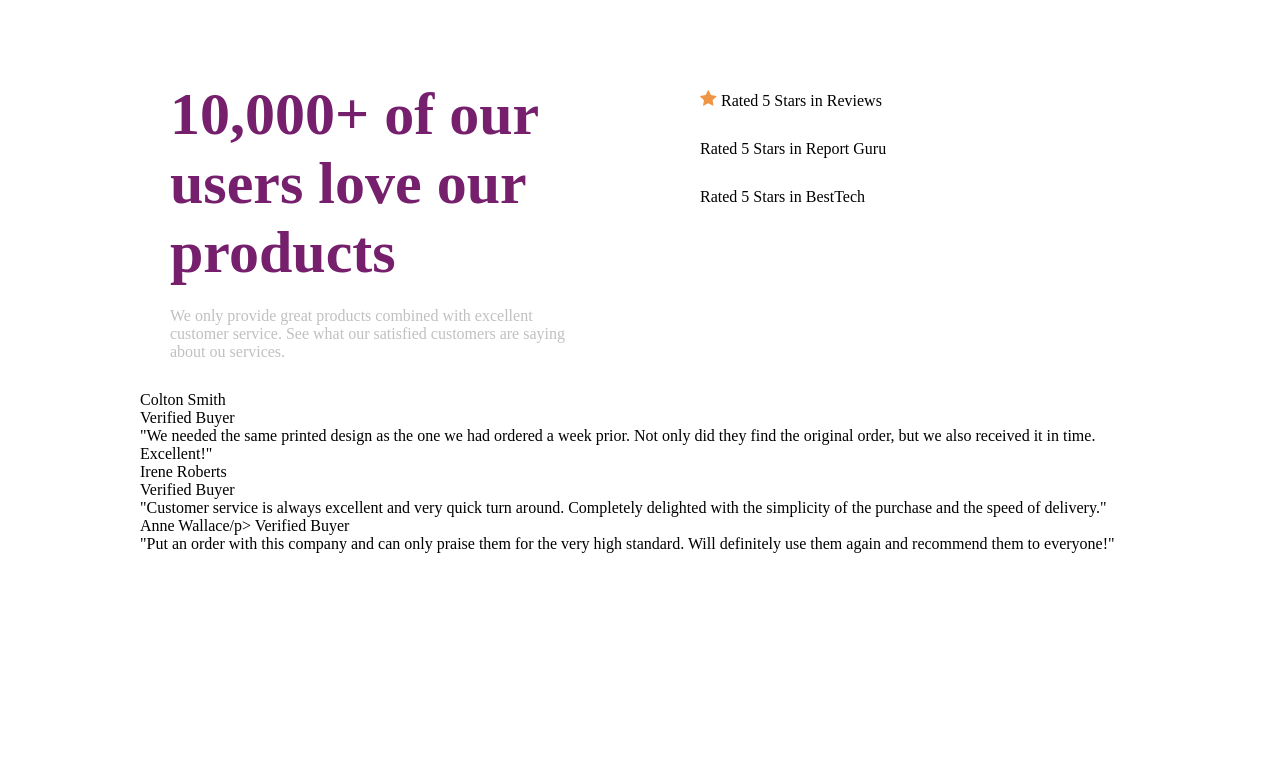
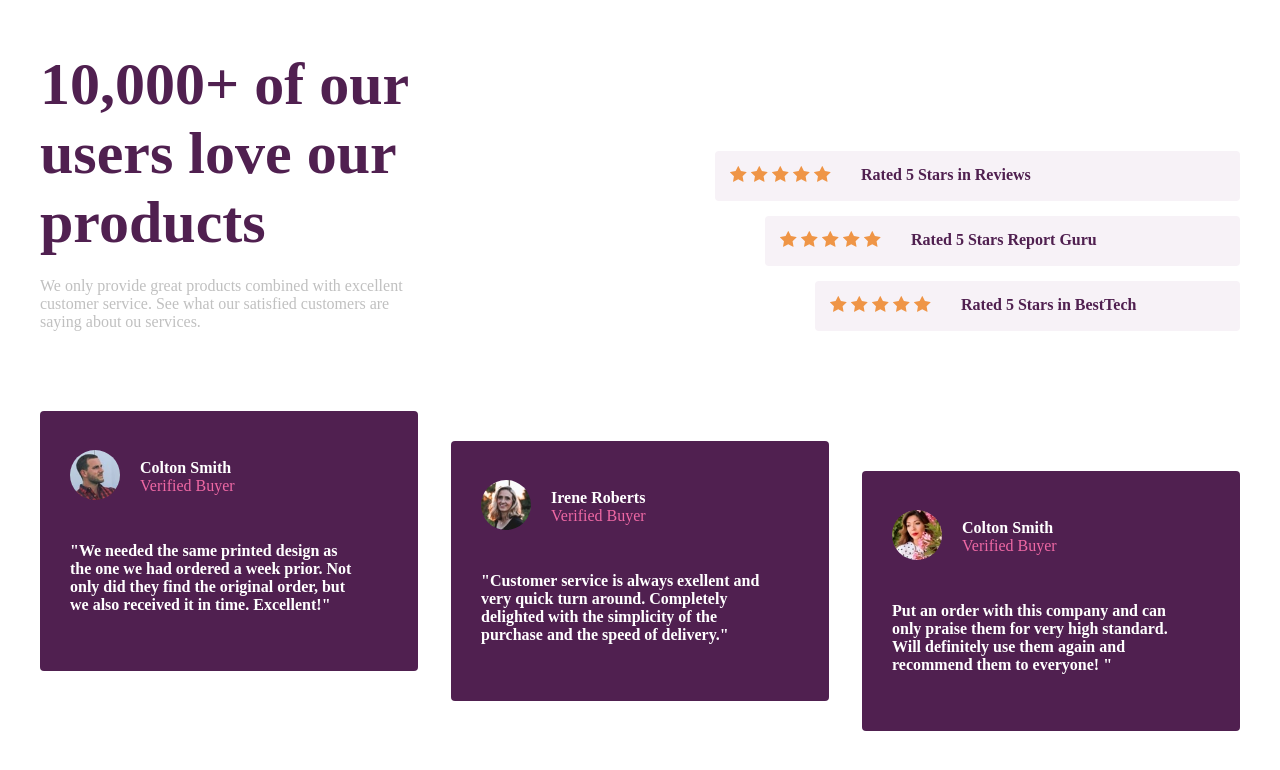
Before and after one commit to LucasMatheus12/Desafio-SocialProofSection, a plain HTML site: page index.html in a window 1280 px wide. Drawn offline with Linux system fonts and the light colour scheme.

Commit message:
desktop finished

```diff
--- a/css/style.css
+++ b/css/style.css
@@ -1,35 +1,115 @@
 main {
-  max-width: 1000px;
+  max-width: 1200px;
   margin: 0 auto;
+  display: grid;
+  grid-template-columns: 1fr;
+
 }
 .grid-info {
+  gap: 150px;
+  margin-top: 50px;
   display: grid;
   grid-template-columns: 1fr 1fr;
-  gap: 100px;
-  padding: 30px;
-
-  margin-top: 50px;
+  align-items: end;
 }
 
 .title {
   font-size: 3.75rem;
-  color: #751f6d;
+  color: hsl(300, 43%, 22%);
+  max-width: 15ch;
 }
 .informacoes {
   display: grid;
   gap: 20px;
 }
 .informacoes p {
+  max-width: 49ch;
   color: #c0c0c0;
 }
 
-.rated{
-    display: flex;
-    flex-direction: column;
-    gap: 10px;
+.rated-container{
+  display: flex;
+  flex-direction: column;
+  gap: 15px;
 }
 
+.rated-info{
+  display: flex;
+  gap: 30px;
+  background: hsl(300, 24%, 96%);
+  padding: 15px;
+  border-radius: 4px;
+  color: hsl(300, 43%, 22%);
+  font-weight: bold;
+}
 
-.rated li{
-    padding: 10px;
+.rated-info:nth-child(2){
+margin-left: 50px;
 }
+
+.rated-info:nth-child(3){
+  margin-left: 100px;
+  }
+
+.container{
+ display: flex;
+ justify-content: space-between;
+
+ margin-top: 80px;
+}
+.container-card{
+  border-radius: 4px;
+  background: #c0c0c0;
+  height: 250px;
+  width: 29%;
+  display: grid;
+  background: hsl(300, 43%, 22%);
+  padding: 10px 0px 0px 30px;
+
+}
+
+.caixa-feedback{
+  display: flex;
+  align-items:center;
+  gap: 20px;
+  margin-bottom: 10px;
+}
+
+.feedback-image img{
+  height: 50px;
+  border-radius: 50%;
+}
+
+.feedback-texto{
+  color: hsl(0, 0%, 100%);
+  font-weight: 600;
+  max-width: 36ch;
+}
+
+.feedback-info p{
+  color: hsl(0, 0%, 100%);
+  font-weight: bold;
+
+}
+
+.feedback-info span{
+  color: hsl(333, 80%, 67%);
+}
+
+.container-card:nth-child(2){
+  margin-top: 30px;
+}
+
+.container-card:nth-child(3){
+  margin-top: 60px;
+}
+
+.container-card:nth-child(2):hover{
+  margin-top: initial;
+  transition: all 0.5s ease-in-out;
+}
+
+.container-card:nth-child(3):hover{
+  margin-top: initial;
+  transition: all 0.5s ease-in-out;
+}
--- a/index.html
+++ b/index.html
@@ -15,47 +15,113 @@
         <article class="grid-info">
             <div class="informacoes">
                 <h1 class="title">10,000+ of our users love our products</h1>
-                <p>We only provide great products combined with excellent customer service. See what our satisfied customers are
+                <p>We only provide great products combined with excellent customer service. See what our satisfied
+                    customers are
                     saying about ou services.</p>
             </div>
-                <div class="ratd-container">
-                    <ul class="rated">
-                        <li><img src="" alt=""><img src="imagens/icon-star.svg" alt=""> Rated 5 Stars in Reviews</li>
-                        <li>Rated 5 Stars in Report Guru</li>
-                        <li>Rated 5 Stars in BestTech</li>
-                    </ul>
+
+            <div class="rated-container">
+                <div class="rated-info">
+
+                    <div class="rated-info-stars">
+                        <img src="imagens/icon-star.svg" alt="">
+                        <img src="imagens/icon-star.svg" alt="">
+                        <img src="imagens/icon-star.svg" alt="">
+                        <img src="imagens/icon-star.svg" alt="">
+                        <img src="imagens/icon-star.svg" alt="">
+                    </div>
+
+                    <div class="rated-info-texto">
+                        <p>Rated 5 Stars in Reviews</p>
+                    </div>
+                </div>
+
+                <div class="rated-info">
+
+                    <div class="rated-info-stars">
+                        <img src="imagens/icon-star.svg" alt="">
+                        <img src="imagens/icon-star.svg" alt="">
+                        <img src="imagens/icon-star.svg" alt="">
+                        <img src="imagens/icon-star.svg" alt="">
+                        <img src="imagens/icon-star.svg" alt="">
+                    </div>
+
+                    <div class="rated-info-texto">
+                        <p>Rated 5 Stars Report Guru</p>
+                    </div>
+                </div>
+
+                <div class="rated-info">
+
+                    <div class="rated-info-stars">
+                        <img src="imagens/icon-star.svg" alt="">
+                        <img src="imagens/icon-star.svg" alt="">
+                        <img src="imagens/icon-star.svg" alt="">
+                        <img src="imagens/icon-star.svg" alt="">
+                        <img src="imagens/icon-star.svg" alt="">
+                    </div>
+
+                    <div class="rated-info-texto">
+                        <p>Rated 5 Stars in BestTech</p>
+                    </div>
+                </div>
             </div>
         </article>
 
         <div class="container">
-            <ul>
-                <li>
-                    <p class="container-nome">Colton Smith</p>
+            <div class="container-card">
+
+                <div class="caixa-feedback">
+                    <div class="feedback-image">
+                        <img src="imagens/image-colton.jpg" alt="">
+                    </div>
+                    <div class="feedback-info">
+                        <p>Colton Smith</p>
                         <span>Verified Buyer</span>
-                    <p>
+                    </div>
+                </div>
+
+                <p class="feedback-texto">
                     "We needed the same printed design as the one we had ordered a week prior.
                     Not only did they find the original order, but we also received it in time.
                     Excellent!"
                 </p>
-                </li>
-                <li>
-                    <p class="container-nome">Irene Roberts</p>
+            </div>
+
+            <div class="container-card">
+
+                <div class="caixa-feedback">
+                    <div class="feedback-image">
+                        <img src="imagens/image-irene.jpg" alt="">
+                    </div>
+                    <div class="feedback-info">
+                        <p>Irene Roberts</p>
                         <span>Verified Buyer</span>
-                    <p>
-                        "Customer service is always excellent and very quick turn around. Completely
-                        delighted with the simplicity of the purchase and the speed of delivery."
+                    </div>
+                </div>
 
+                <p class="feedback-texto">
+                    "Customer service is always exellent and very quick turn around. Completely delighted with the simplicity of the purchase and the speed of delivery."
                 </p>
-                </li>
-                <li>
-                    <p class="container-nome">Anne Wallace/p>
+            </div>
+
+            <div class="container-card">
+
+                <div class="caixa-feedback">
+                    <div class="feedback-image">
+                        <img src="imagens/image-anne.jpg" alt="">
+                    </div>
+                    <div class="feedback-info">
+                        <p>Colton Smith</p>
                         <span>Verified Buyer</span>
-                    <p>
-                        "Put an order with this company and can only praise them for the very high
-                        standard. Will definitely use them again and recommend them to everyone!"
+                    </div>
+                </div>
+
+                <p class="feedback-texto">
+                    Put an order with this company and can only praise them for very high standard. Will definitely use them again and recommend them to everyone! "
                 </p>
-                </li>
-            </ul>
+            </div>
+
         </div>
     </main>
 </body>
```
Lines whose indentation alone changed are shown as unchanged.
